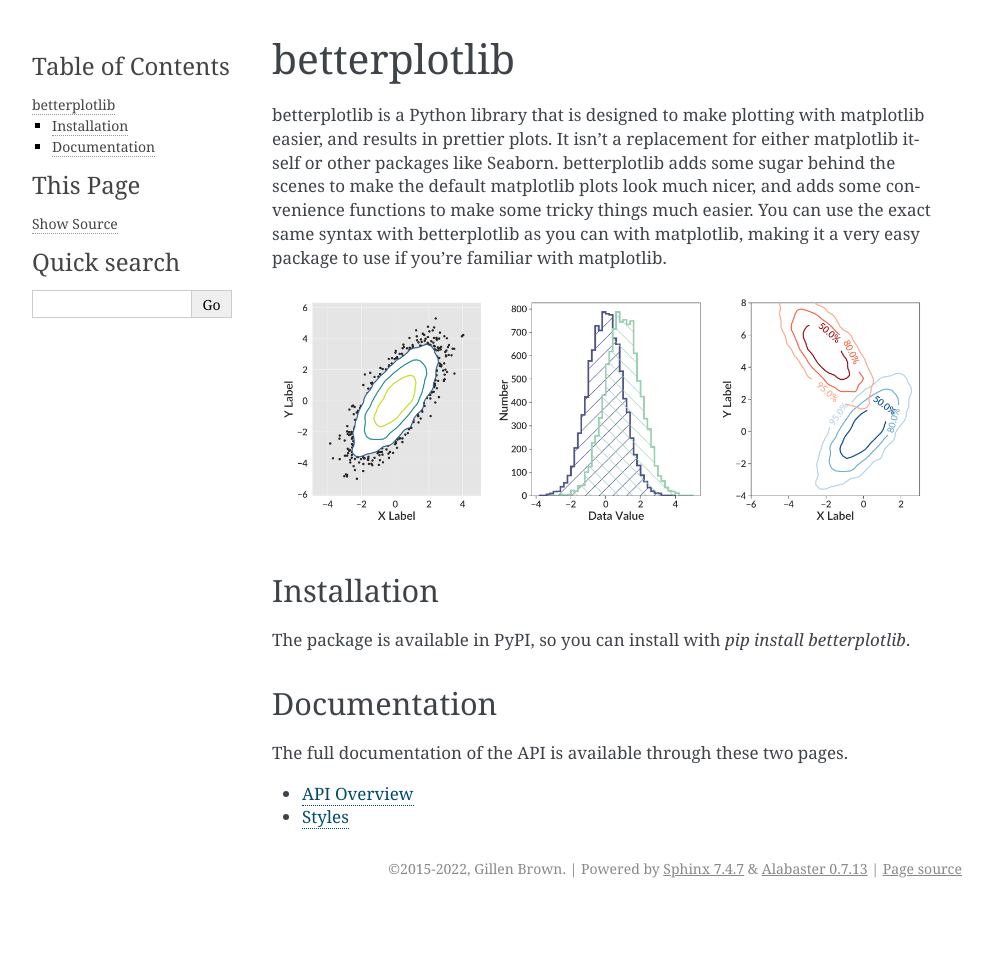
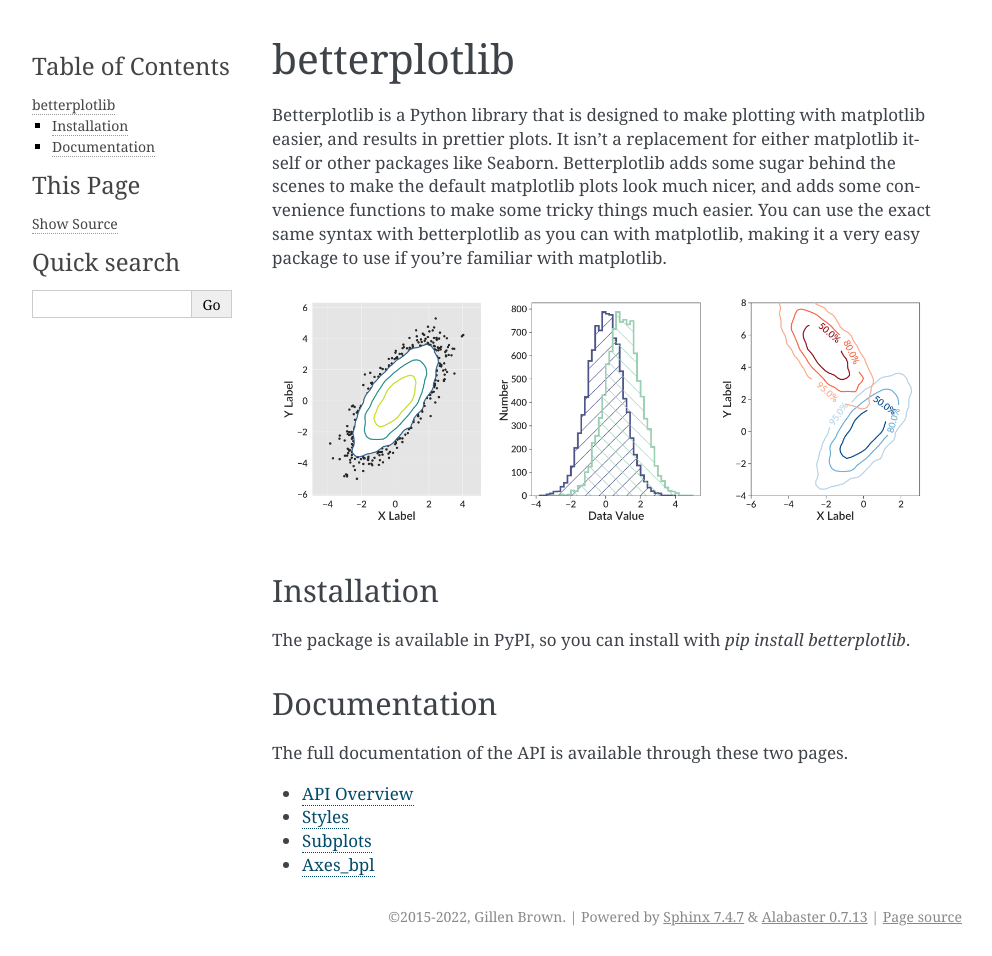
Before and after one commit to gillenbrown/betterplotlib, a Sphinx documentation site: the page built from docs/index.rst, in a window 1280 px wide. Shown: the whole page, without its empty margins (148-1140 px from the left). Built offline with Sphinx 7.4.7, drawn with Linux system fonts in a browser that asks for light colours; before the commit the page ends 908 px from its top, so only the background shows below that.

Commit message:
clean up documentation

```diff
--- a/docs/axes.rst
+++ b/docs/full_api.rst
@@ -1,4 +1,10 @@
 .. currentmodule:: betterplotlib
+
+Subplots
+============
+
+.. automodule:: betterplotlib
+    :members:
 
 Axes_bpl
 ============
--- a/docs/index.rst
+++ b/docs/index.rst
@@ -8,9 +8,9 @@
 betterplotlib
 ===========================================
 
-betterplotlib is a Python library that is designed to make plotting with matplotlib
+Betterplotlib is a Python library that is designed to make plotting with matplotlib
 easier, and results in prettier plots. It isn't a replacement for either matplotlib
-itself or other packages like Seaborn. betterplotlib adds some sugar behind the scenes
+itself or other packages like Seaborn. Betterplotlib adds some sugar behind the scenes
 to make the default matplotlib plots look much nicer, and adds some convenience functions
 to make some tricky things much easier. You can use the exact same syntax with
 betterplotlib as you can with matplotlib, making it a very easy package to use if
```
Also changed, not shown: other parts of docs/index.rst (+1 -0 lines), docs/api_overview.rst (+17 -8 lines), docs/top_level.rst (deleted, +0 -7 lines), 2 other files.
